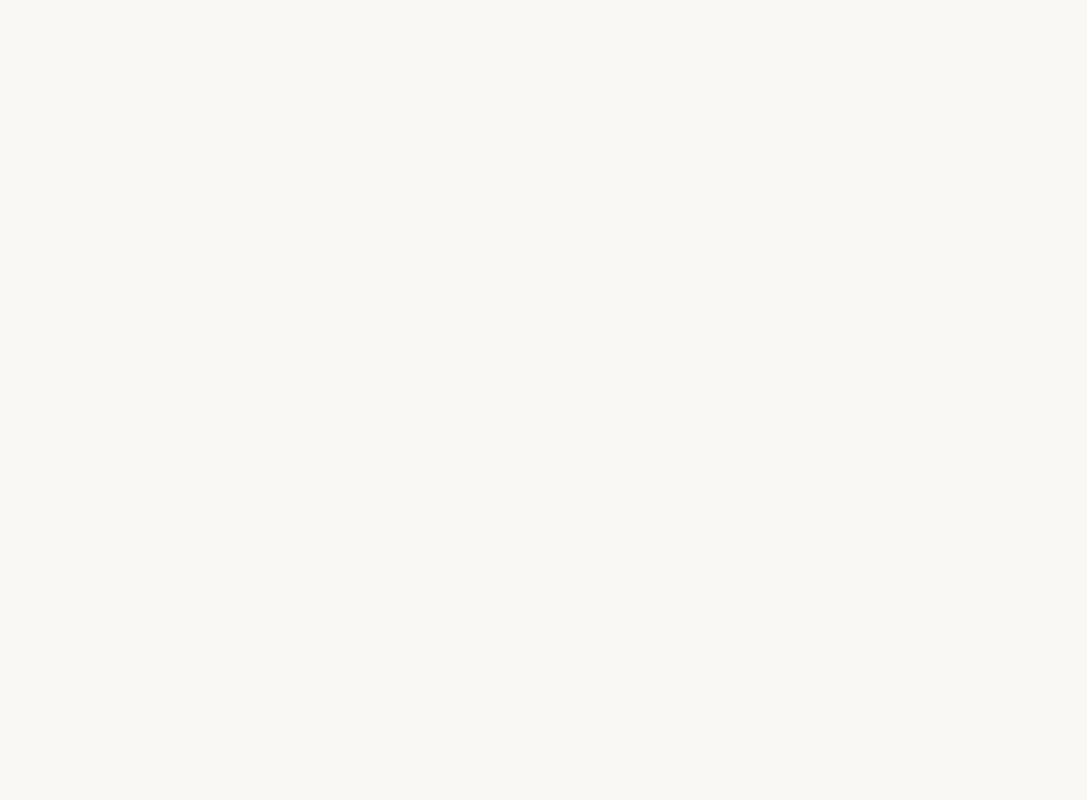
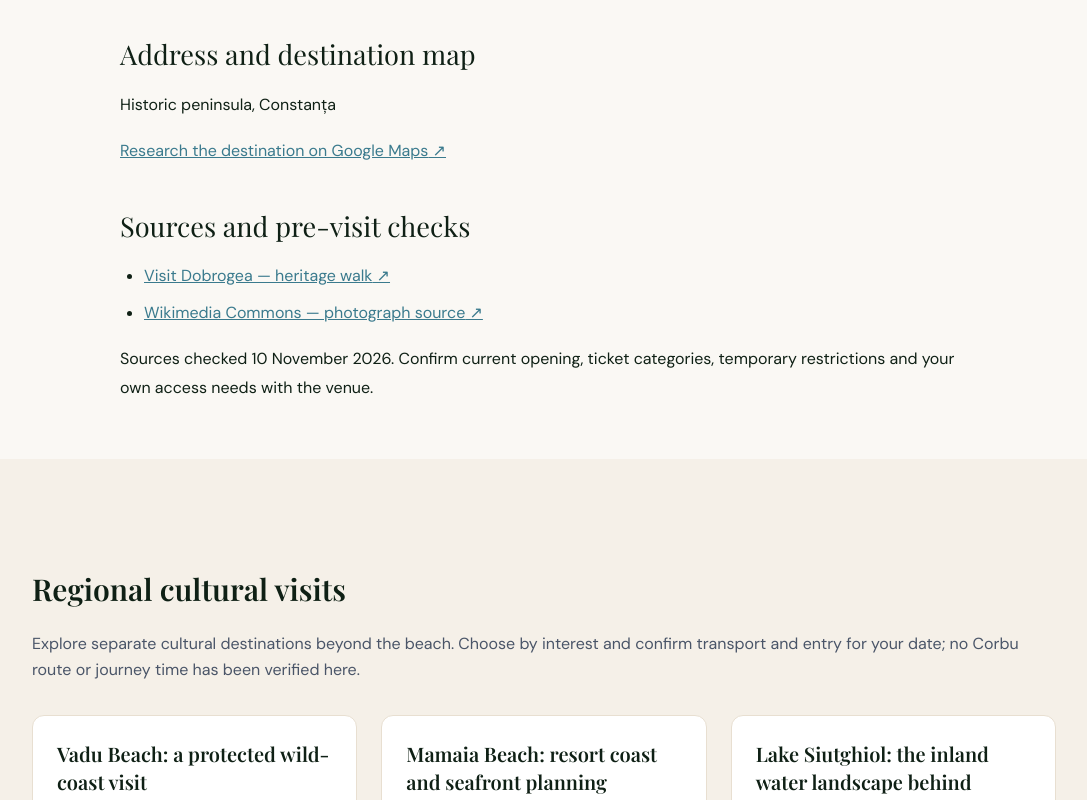
Before and after one commit to n20186005-hash/corbu-beach, a Next.js app: page /en/guides/alleon-house in a window 1280 px wide. Before the commit this address had no page. Shown: the part 1160-1960 px from the top of the page, without its empty margins (96-1183 px from the left). Before the commit the page ends 800 px from the top, so only its background shows below. Built offline with nearby package versions, Linux system fonts and the light colour scheme; a web font is replaced by a local one.

Commit message:
Merge 38 nearby attractions into the bilingual guide catalogue

```diff
--- a/src/data/guides.ts
+++ b/src/data/guides.ts
@@ -1,11 +1,23 @@
+import { nearbyGuides } from './nearbyGuides';
 export type Guide = {
  slug: string; title: string; description: string; intro: string;
  highlights: string[]; sections: {title:string; paragraphs:string[]; source?:number}[];
  address:string; mapQuery:string; sources:{label:string;url:string}[];
+ category?: string;
+ rating?: string;
+ reviewCount?: string;
+ ratingChecked?: string;
+ management?: string;
+ hours?: string;
+ tickets?: string;
+ transport?: string;
+ image?: {url:string; alt:string; credit:string; sourceUrl:string};
+ visitorNotes?: string[];
 };
 const minacSchedule = {label:'MINAC — current schedule and tickets',url:'https://minac.ro/en/program-tarife/'};
 export const guides: Record<string, Guide[]> = {
  en: [
+  ...nearbyGuides.en,
   {
    slug:'histria', title:'Histria: the ancient city and its museum',
    description:'Understand Histria’s Greco-Roman ruins, on-site museum and separate entry arrangements before planning a cultural visit in the Corbu region.',
@@ -50,6 +62,7 @@ export const guides: Record<string, Guide[]> = {
   }
  ],
  zh: [
+  ...nearbyGuides.zh,
   {
    slug:'histria',title:'希斯特里亚 Histria：古城遗址与现场博物馆',description:'了解Histria希腊罗马遗址、现场博物馆及分开售票的安排，再规划科尔布区域的文化游览。',
    intro:'想从海滨风景转向古代历史，可以研究 Histria 的古城遗址与出土文物。它是区域内独立的文化目的地；先确认参观安排，再判断如何与自己的科尔布行程衔接。',
```
